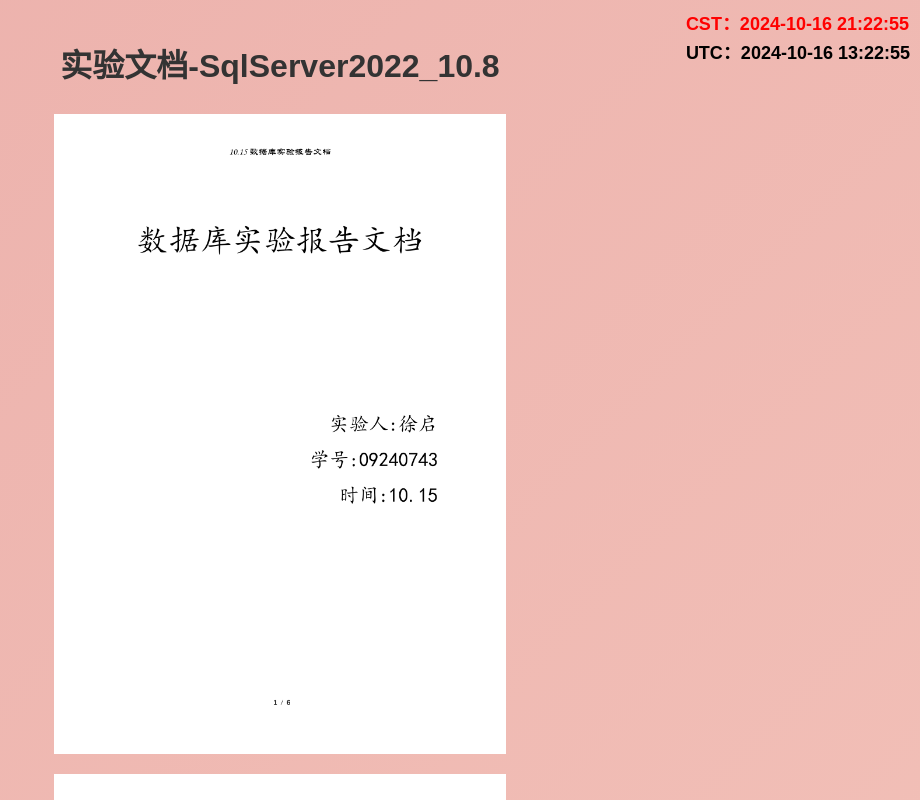
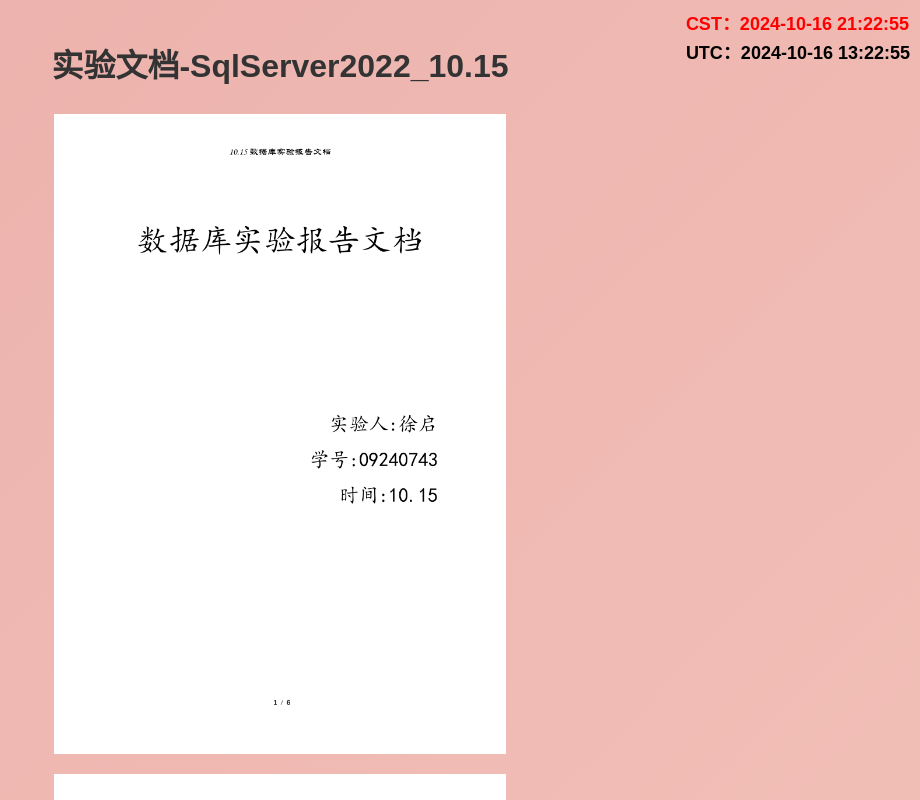
Before and after one commit to xm666xm666/xmsteam.eu.org, a plain HTML site: page SqlServer2022/实验文档-SqlServer2022_10.15.html in a window 1280 px wide. Shown: the top 800 px of the page, without its empty margins (360-1280 px from the left). Drawn offline with Linux system fonts and the light colour scheme.

Commit message:
Add files via upload

```diff
--- a/SqlServer2022/实验文档-SqlServer2022_10.15.html
+++ b/SqlServer2022/实验文档-SqlServer2022_10.15.html
@@ -43,7 +43,7 @@
 
 <body>
 
-  <h1>实验文档-SqlServer2022_10.8</h1>
+  <h1>实验文档-SqlServer2022_10.15</h1>
   <div id="gallery"></div>
   <div id="system-time"></div>
   <button id="back-to-top" class="back-to-top">返回顶部</button>
```
